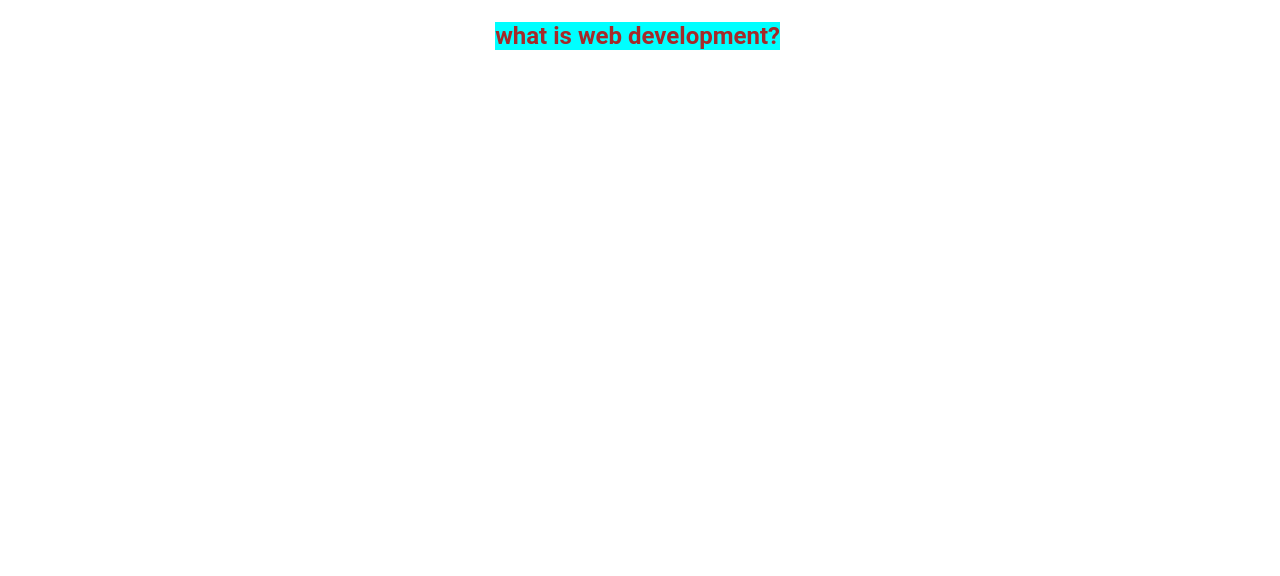
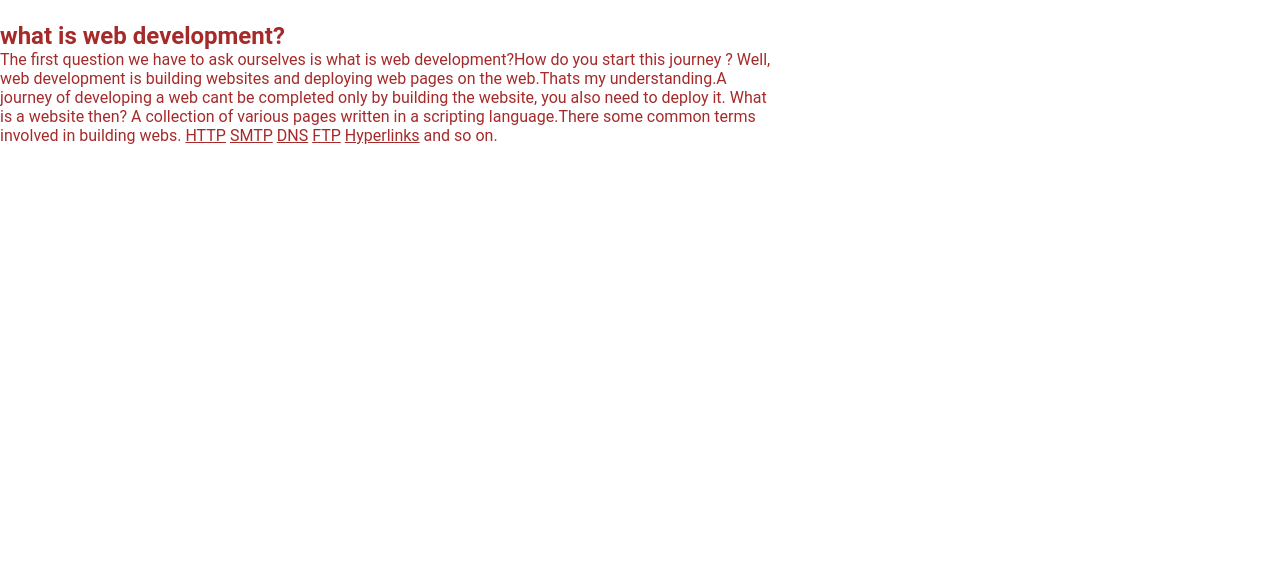
Before and after one commit to maggymbur/blog, a plain HTML site: page index.html in a window 1280 px wide. Shown: the part 224-800 px from the top of the page. Drawn offline with Linux system fonts and the light colour scheme.

Commit message:
add this file

```diff
--- a/index.css
+++ b/index.css
@@ -72,6 +72,5 @@ nav a:hover{color: peru;}
 }
 .rightdiv{
     float: right;
-    background-color: aqua;
     margin-right: 500px;
 }
--- a/index.html
+++ b/index.html
@@ -36,6 +36,25 @@
     </div>
     <div class="rightdiv">
         <h2>what is web development?</h2>
+        <p>
+         The first question we have to ask ourselves
+         is what is web development?How do you start
+         this journey ? Well, web development is building
+         websites and deploying web pages on the web.Thats
+         my understanding.A journey of  developing a web
+         cant be completed only by building the website,
+         you also need to deploy it.
+         What is a website then? A collection of various
+         pages written in a scripting language.There some
+         common terms involved in building webs.
+         <a href="http/:www.google.com">HTTP</a>
+         <a href="http/:www.google.com">SMTP</a>
+         <a href="http/:www.google.com">DNS</a>
+         <a href="http/:www.google.com">FTP</a>
+         <a href="http/:www.google.com">Hyperlinks</a>
+         and so on.
+
+        </p>
 
     </div>
 </body>
```
